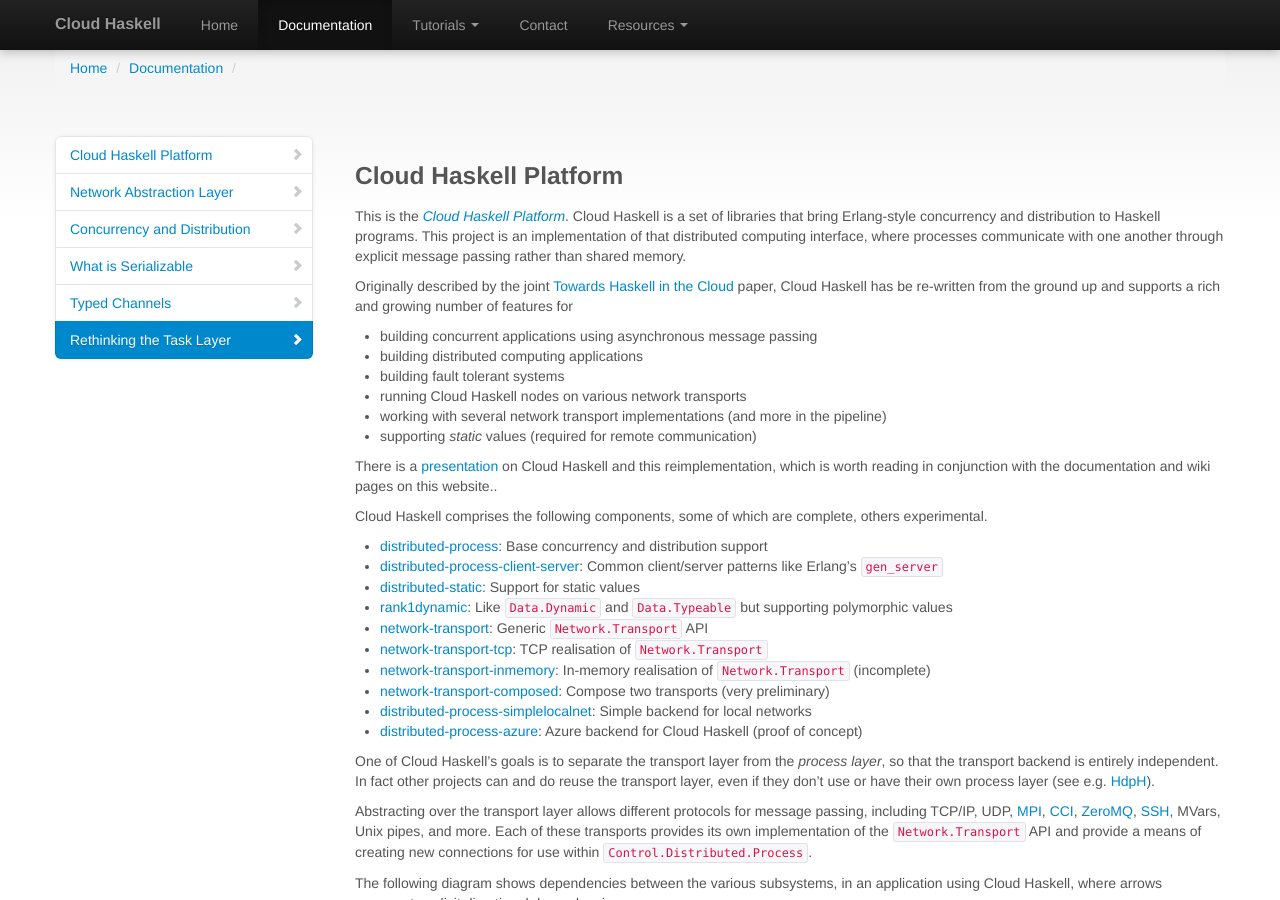
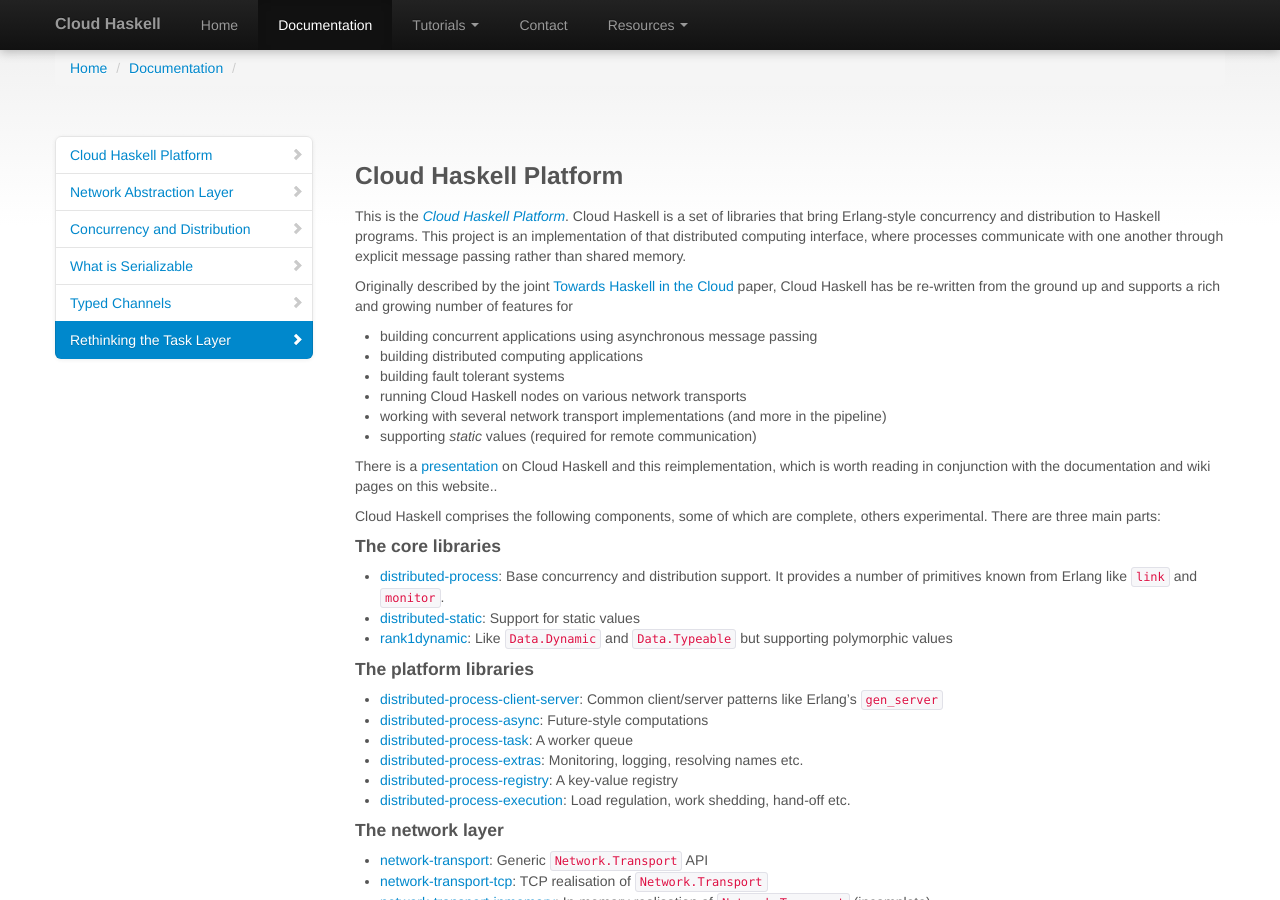
Before and after one commit to haskell-distributed/distributed-process, a Jekyll site: the page built from documentation.md, in a window 1280 px wide and 900 px high. Built offline with Jekyll 4.4.1, drawn with Linux system fonts in a browser that asks for light colours; comment, search, counter and statistics services are not loaded; some of the changed text lies outside the part shown.

Commit message:
More feedback

```diff
--- a/documentation.md
+++ b/documentation.md
@@ -28,12 +28,25 @@ on Cloud Haskell and this reimplementation, which is worth reading in conjunctio
 with the documentation and wiki pages on this website..
 
 Cloud Haskell comprises the following components, some of which are complete,
-others experimental.
+others experimental. There are three main parts:
 
-* [distributed-process][distributed-process]: Base concurrency and distribution support
-* [distributed-process-client-server][distributed-process-client-server]: Common client/server patterns like Erlang's `gen_server`
+#### The core libraries
+
+* [distributed-process][distributed-process]: Base concurrency and distribution support. It provides a number of primitives known from Erlang like `link` and `monitor`.
 * [distributed-static][distributed-static]: Support for static values
 * [rank1dynamic][rank1dynamic]: Like `Data.Dynamic` and `Data.Typeable` but supporting polymorphic values
+
+#### The platform libraries
+
+* [distributed-process-client-server][distributed-process-client-server]: Common client/server patterns like Erlang's `gen_server`
+* [distributed-process-async][distributed-process-async]: Future-style computations
+* [distributed-process-task][distributed-process-task]: A worker queue
+* [distributed-process-extras][distributed-process-extras]: Monitoring, logging, resolving names etc.
+* [distributed-process-registry][distributed-process-registry]: A key-value registry
+* [distributed-process-execution][distributed-process-execution]: Load regulation, work shedding, hand-off etc.
+
+#### The network layer
+
 * [network-transport][network-transport]: Generic `Network.Transport` API
 * [network-transport-tcp][network-transport-tcp]: TCP realisation of `Network.Transport`
 * [network-transport-inmemory][network-transport-inmemory]: In-memory realisation of `Network.Transport` (incomplete)
@@ -502,6 +515,10 @@ TBC
 [distributed-process]: https://github.com/haskell-distributed/distributed-process
 [distributed-process-client-server]: https://github.com/haskell-distributed/distributed-process-client-server
 [distributed-process-async]: https://github.com/haskell-distributed/distributed-process-async
+[distributed-process-execution]: https://github.com/haskell-distributed/distributed-process-execution
+[distributed-process-extras]: https://github.com/haskell-distributed/distributed-process-extras
+[distributed-process-task]: https://github.com/haskell-distributed/distributed-process-task
+[distributed-process-registry]: https://github.com/haskell-distributed/distributed-process-registry
 [distributed-static]: http://hackage.haskell.org/package/distributed-static
 [rank1dynamic]: http://hackage.haskell.org/package/rank1dynamic
 [network-transport]: http://hackage.haskell.org/package/network-transport
```
Also changed, not shown: index.md (+2 -0 lines), team.md (+10 -3 lines).
